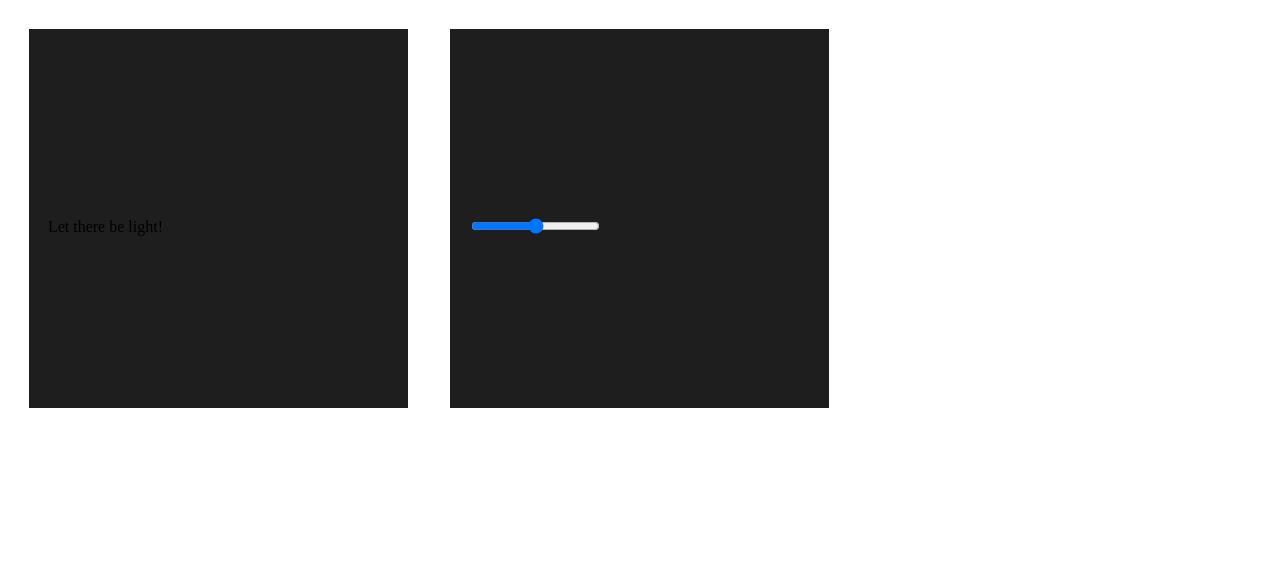
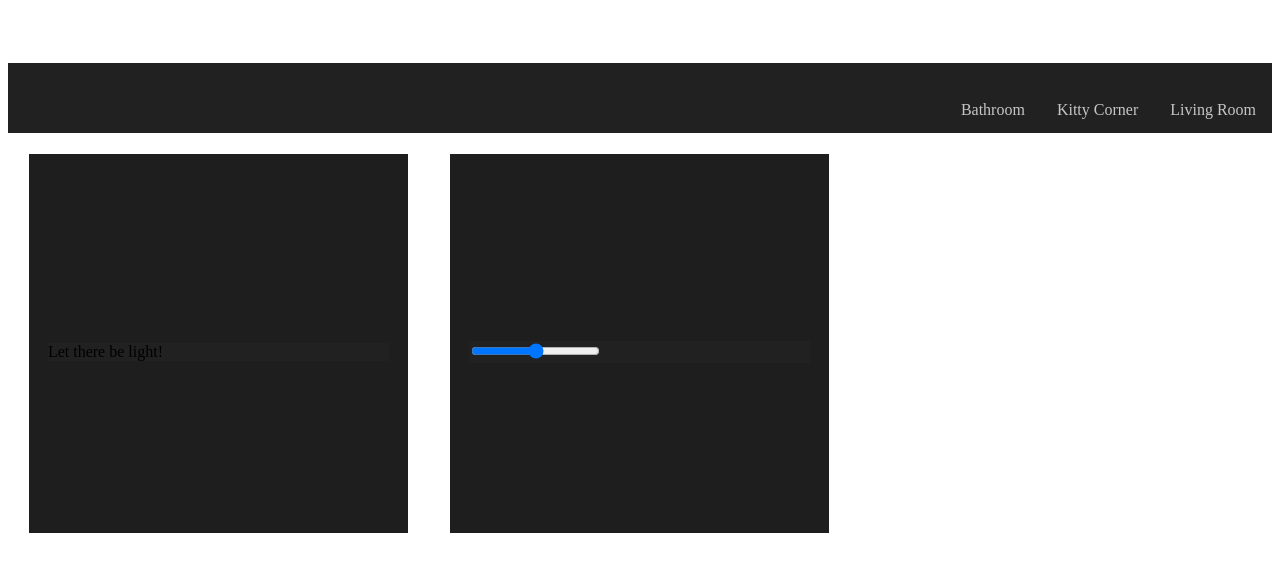
Before and after one commit to torchhound/missionControl, a Django app: page / in a window 1280 px wide. Shown: the top 572 px of the page. Run offline with Django 3.2, Linux system fonts and the light colour scheme.

Commit message:
Added top bar for each room

```diff
--- a/missionControl/static/index.css
+++ b/missionControl/static/index.css
@@ -1,4 +1,25 @@
 @import url(http://fonts.googleapis.com/css?family=Lato:400,900);
+
+ul {
+    list-style-type: none;
+    margin: 0;
+    padding: 0;
+    overflow: hidden;
+    background-color: #212121;
+}
+
+.links{
+	float: right;
+	padding-top: 1cm;
+}
+
+li a {
+    display: block;
+    color: #c6c6c6;
+    text-align: center;
+    padding: 14px 16px;
+    text-decoration: none;
+}
 
 .square {
     float:left;
--- a/missionControl/templates/index.html
+++ b/missionControl/templates/index.html
@@ -9,8 +9,20 @@
 		{% load static %}
 		<link rel="stylesheet" type="text/css" href="{% static 'index.css' %}">
 	</head>
-
-<!-- Should add tabs for each room -->
+<body>
+<header>
+				<ul>
+				<li>
+					<a class = "links" href="">Living Room</a>
+				</li>
+				<li>
+					<a class = "links" href="">Kitty Corner</a>
+				</li>
+				<li>
+					<a class = "links" href="">Bathroom</a>
+				</li>
+				</ul>
+</header>
 
 <div class="square">
     <div class="content">
@@ -34,4 +46,5 @@
 <div id="bottom">
 
 </div>
+</body>
 </html>
```
